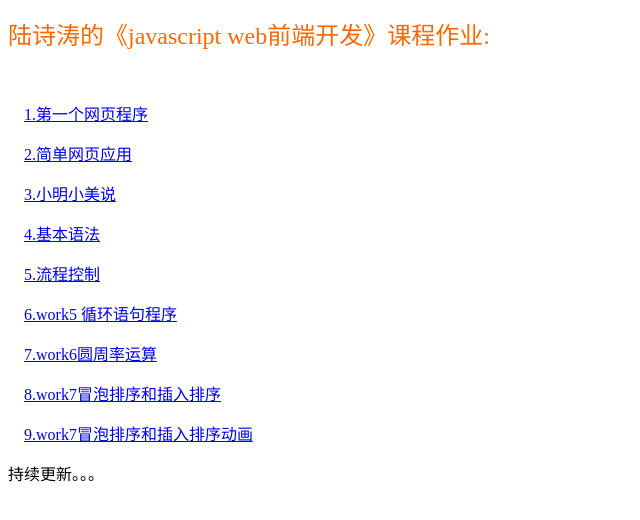
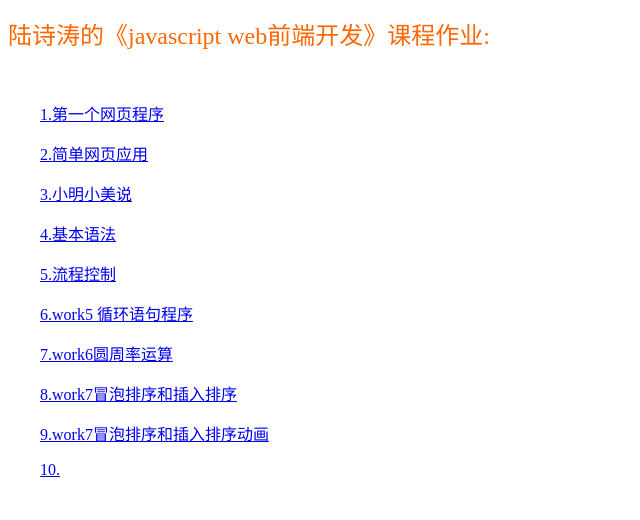
Before and after one commit to lstgithub578/jswork, a plain HTML site: page index.html in a window 1280 px wide. Shown: the whole page, without its empty margins (0-640 px from the left). Drawn offline with Linux system fonts and the light colour scheme.

Commit message:
work---7

```diff
--- a/index.html
+++ b/index.html
@@ -3,21 +3,25 @@
 <head>
     <meta charset="UTF-8">
     <title>陆诗涛的《javascript web前端开发》的作业</title>
+    <style type="text/css">
+    .zf{
+        text-indent: 2em;
+    }
+    </style>
 </head>
 <body>
 
     <p><font size="5px" color="#ff6700">陆诗涛的《javascript web前端开发》课程作业:</font></p>
     <br>
-    <p>&nbsp;&nbsp;&nbsp;&nbsp;<a href="work1/index.html">1.第一个网页程序</a></p>
-    <p>&nbsp;&nbsp;&nbsp;&nbsp;<a href="work2/index.html">2.简单网页应用</a></p>
-    <p>&nbsp;&nbsp;&nbsp;&nbsp;<a href="work2/hp2.html">3.小明小美说</a></p>
-    <p>&nbsp;&nbsp;&nbsp;&nbsp;<a href="work3/index.html">4.基本语法</a></p>
-    <p>&nbsp;&nbsp;&nbsp;&nbsp;<a href="work4/index.html">5.流程控制</a></p>
-    <p>&nbsp;&nbsp;&nbsp;&nbsp;<a href="work5/index.html">6.work5 循环语句程序</a></p>
-    <p>&nbsp;&nbsp;&nbsp;&nbsp;<a href="work6/work6.html">7.work6圆周率运算</a></p>
-    <p>&nbsp;&nbsp;&nbsp;&nbsp;<a href="work7/index.html">8.work7冒泡排序和插入排序</a></p>
-    <p>&nbsp;&nbsp;&nbsp;&nbsp;<a href="work7slide/index.html">9.work7冒泡排序和插入排序动画</a></p>
-    持续更新。。。
-
+    <p class="zf"><a href="work1/index.html">1.第一个网页程序</a></p>
+    <p class="zf"><a href="work2/index.html">2.简单网页应用</a></p>
+    <p class="zf"><a href="work2/hp2.html">3.小明小美说</a></p>
+    <p class="zf"><a href="work3/index.html">4.基本语法</a></p>
+    <p class="zf"><a href="work4/index.html">5.流程控制</a></p>
+    <p class="zf"><a href="work5/index.html">6.work5 循环语句程序</a></p>
+    <p class="zf"><a href="work6/work6.html">7.work6圆周率运算</a></p>
+    <p class="zf"><a href="work7/index.html">8.work7冒泡排序和插入排序</a></p>
+    <p class="zf"><a href="work7slide/index.html">9.work7冒泡排序和插入排序动画</a></p>
+    <p class="zf"><a href="work8/index.html">10.</a></p>
 </body>
 </html>
```
Also changed, not shown: work1/index.html (+0 -2 lines), work7/index.html (+1 -1 lines), work8/index.html (added, +12 -0 lines).
